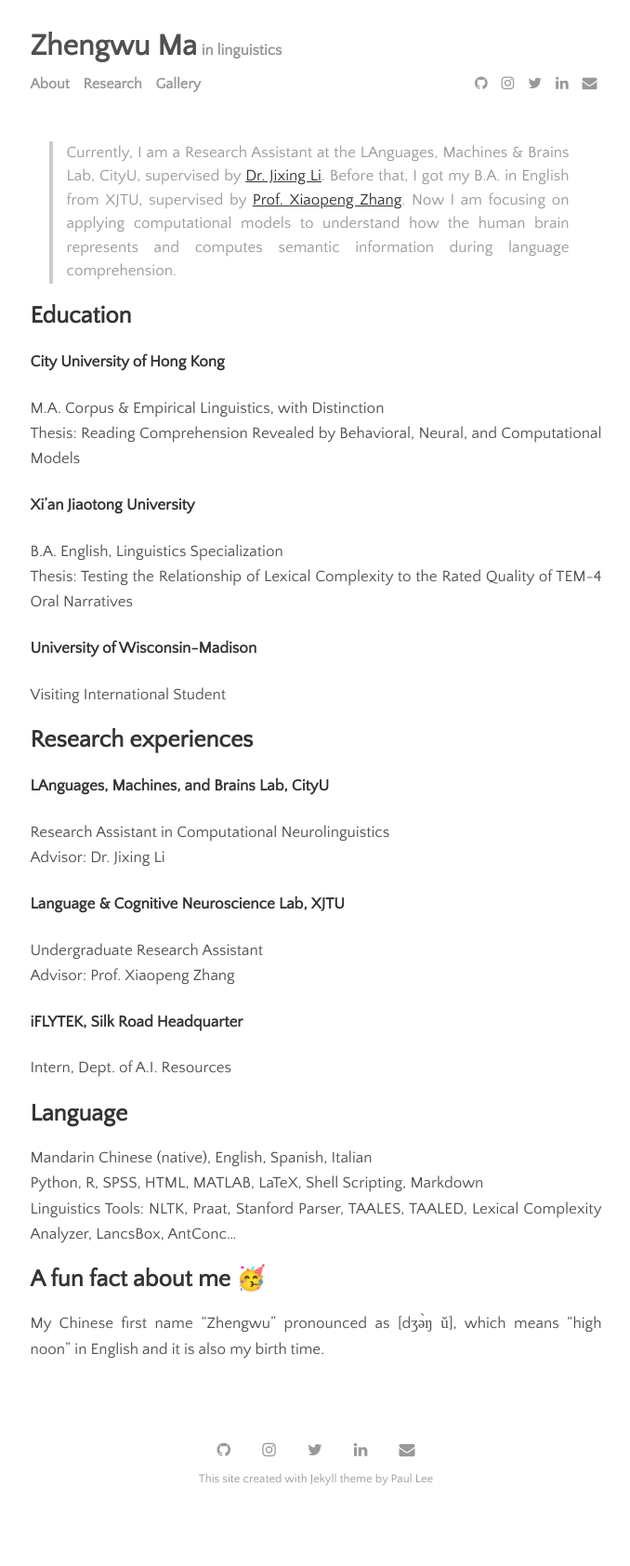
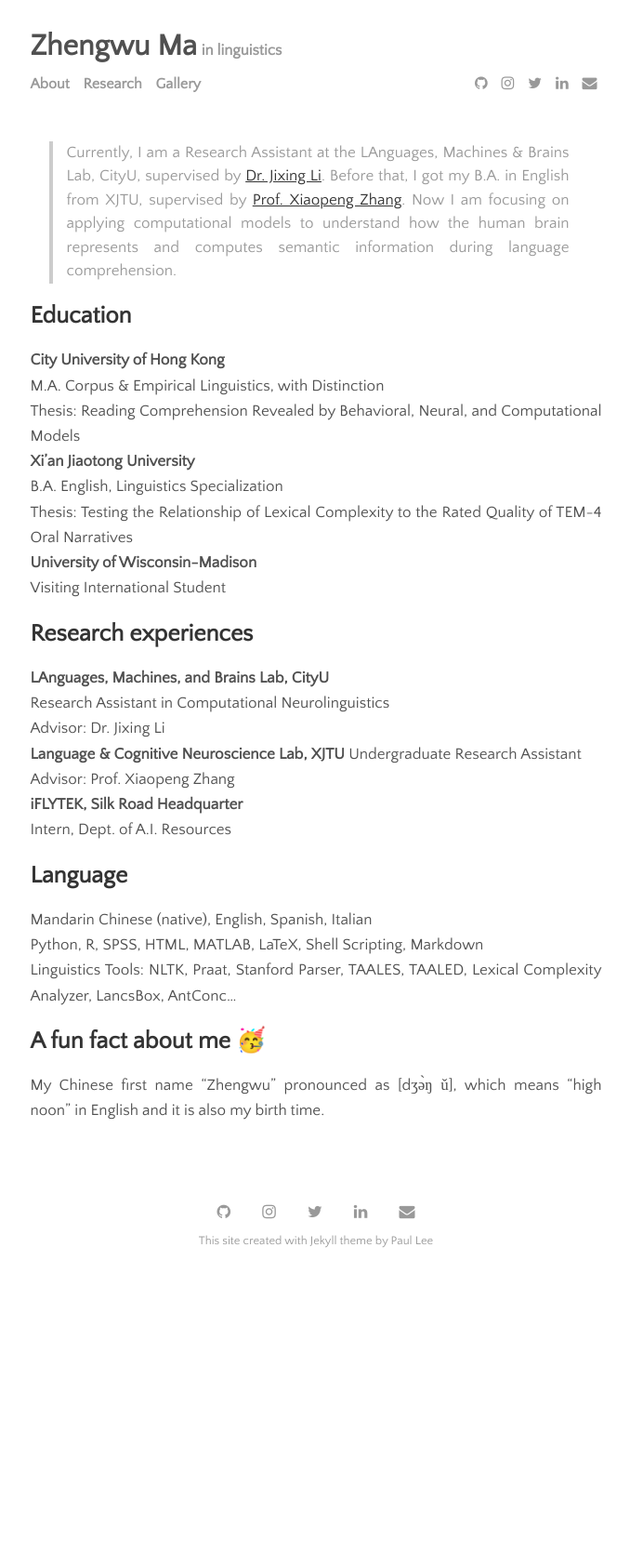
Before and after one commit to zhengwuma/zhengwuma.github.io, a Jekyll site: the page built from menu/about.md, in a window 1280 px wide. Shown: the whole page at 93% size, without its empty margins (300-978 px from the left). Built offline with Jekyll 4.4.1, drawn with Linux system fonts in a browser that asks for light colours; after the commit the page ends 1428 px from its top, so only the background shows below that.

```diff
--- a/menu/about.md
+++ b/menu/about.md
@@ -6,26 +6,24 @@ permalink: /about
 > Currently, I am a Research Assistant at the LAnguages, Machines & Brains Lab, CityU, supervised by [Dr. Jixing Li](https://jixing-li.github.io/). Before that, I got my B.A. in English from XJTU, supervised by [Prof. Xiaopeng Zhang](http://gr.xjtu.edu.cn/en/web/zhangxp). Now I am focusing on applying computational models to understand how the human brain represents and computes semantic information during language comprehension.
 
 ## Education
-#### City University of Hong Kong <br>
+__City University of Hong Kong__ <br>
 M.A. Corpus & Empirical Linguistics, with Distinction<br>
 Thesis: Reading Comprehension Revealed by Behavioral, Neural, and Computational Models<br>
-#### Xi'an Jiaotong University<br>
+__Xi'an Jiaotong University__ <br>
 B.A. English, Linguistics Specialization<br>
 Thesis: Testing the Relationship of Lexical Complexity to the Rated Quality of TEM-4 Oral Narratives<br>
-#### University of Wisconsin-Madison<br>
+__University of Wisconsin-Madison__ <br>
 Visiting International Student<br>
 
 ## Research experiences
-#### LAnguages, Machines, and Brains Lab, CityU
+__LAnguages, Machines, and Brains Lab, CityU__ <br>
 Research Assistant in Computational Neurolinguistics<br>
-Advisor: Dr. Jixing Li
-
-#### Language & Cognitive Neuroscience Lab, XJTU
+Advisor: Dr. Jixing Li<br>
+__Language & Cognitive Neuroscience Lab, XJTU__
 Undergraduate Research Assistant<br>
-Advisor: Prof. Xiaopeng Zhang
-
-#### iFLYTEK, Silk Road Headquarter
-Intern, Dept. of A.I. Resources
+Advisor: Prof. Xiaopeng Zhang<br>
+__iFLYTEK, Silk Road Headquarter__ <br>
+Intern, Dept. of A.I. Resources <br>
 
 ## Language
 Mandarin Chinese (native), English, Spanish, Italian<br>
```
